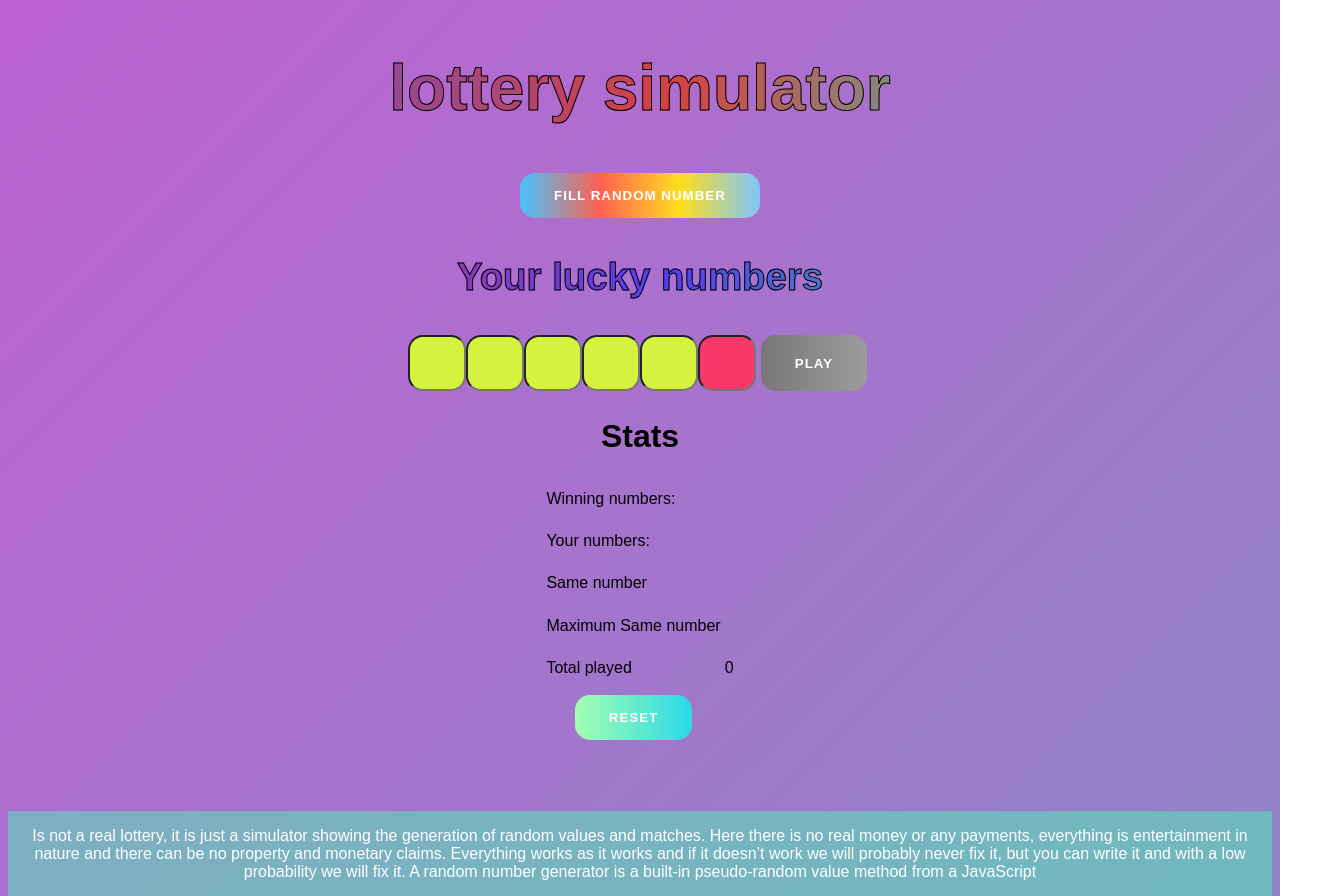
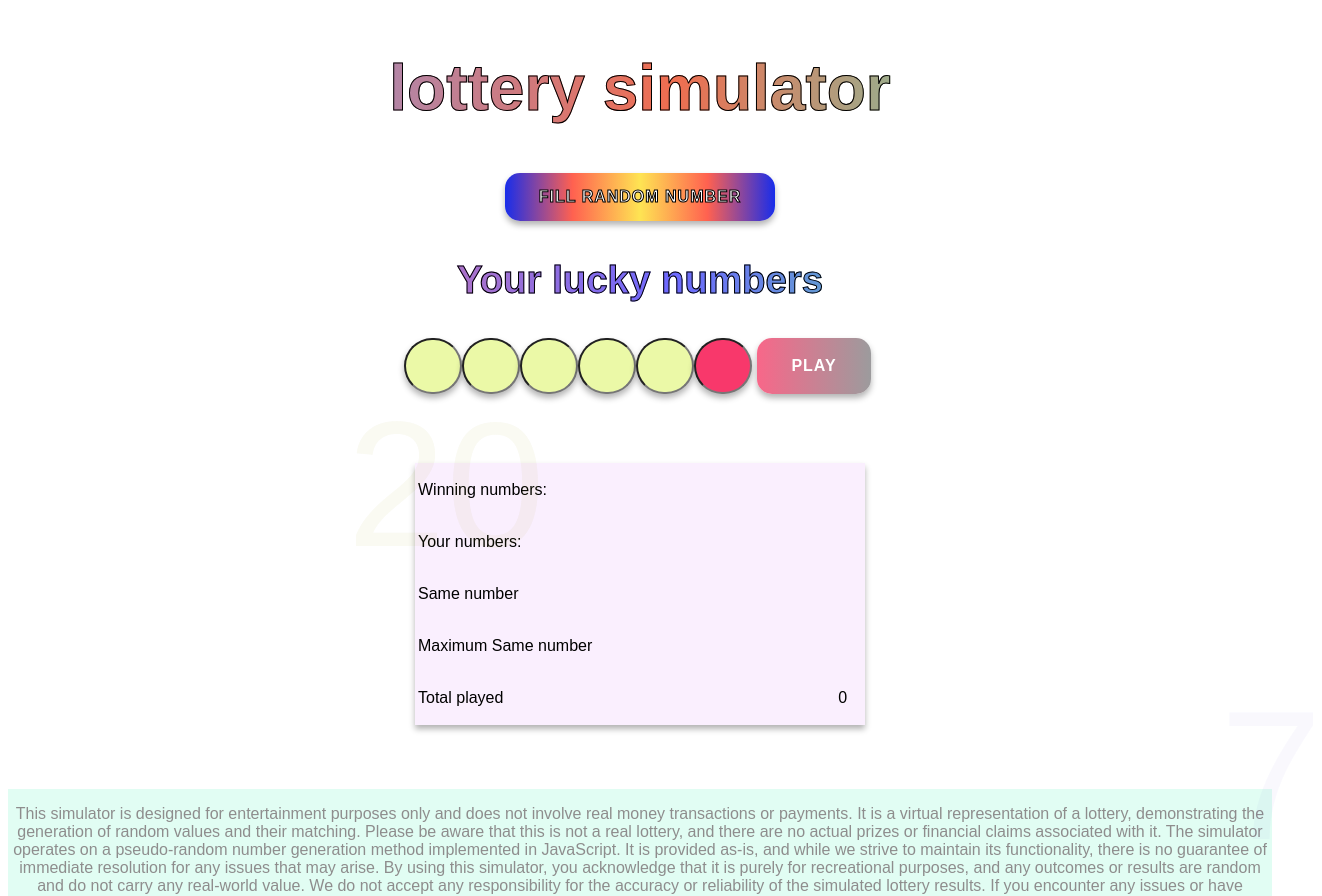
Before and after one commit to bogutskii/fakeLottery_react, a React (Create React App) app: page / in a window 1280 px wide. Shown: the top 896 px of the page, 1322 px wide, since content can reach past the window. Built offline with nearby package versions, Linux system fonts and the light colour scheme; the HTML template or start-up script is replaced by a standard one.

Commit message:
change BG, design changes

```diff
--- a/src/App.js
+++ b/src/App.js
@@ -1,10 +1,38 @@
-import React, { useState } from "react";
+import React, { useState, useEffect } from "react";
 import "./styles.css";
 import Inputs from "./Components/Inputs";
 import Stats from "./Components/Stats";
 import GeneratorRandomNumber from "./Components/GeneratorRandomNumber";
 import Footer from "./Components/Footer";
 
+const getRandomNumber = (max) => {
+  return Math.floor(Math.random() * max) + 1;
+};
+
+const getRandomColor = () => {
+  const letters = "0123456789ABCDEF";
+  let color = "#";
+  for (let i = 0; i < 6; i++) {
+    color += letters[Math.floor(Math.random() * 16)];
+  }
+  return color;
+};
+
+const createRandomDigit = () => {
+  const digit = document.createElement("div");
+  digit.className = "digit";
+  digit.style.top = `${getRandomNumber(window.innerHeight)}px`;
+  digit.style.left = `${getRandomNumber(window.innerWidth)}px`;
+  digit.textContent = getRandomNumber(65);
+  digit.style.fontSize = `${getRandomNumber(20) + 170}px`;
+  digit.style.color = `${getRandomColor()}10`;
+  digit.style.fontFamily = "sans-serif";
+  document.body.appendChild(digit);
+
+  setTimeout(() => {
+    digit.remove();
+  }, 3000);
+};
 export default function App() {
   const [isEnable, setIsEnable] = useState(true);
   const [userNumbers, setUserNumbers] = useState(Array(6).fill(""));
@@ -15,6 +43,10 @@ export default function App() {
     credits: 0,
     maxSameNum: [],
   });
+  useEffect(() => {
+    const intervalId = setInterval(createRandomDigit, 1000);
+    return () => clearInterval(intervalId);
+  }, []);
 
   const handleIsEnableChange = (isEnable) => {
     setIsEnable(isEnable);
--- a/src/Components/Footer.js
+++ b/src/Components/Footer.js
@@ -6,14 +6,11 @@ const Footer = ()=> {
   return <div className="footer">
       <div>
           <p>
-              Is not a real lottery, it is just a simulator showing the generation of random values and matches.
-
-              Here there is no real money or any payments, everything is entertainment in nature and there can be no
-              property and monetary claims.
-
-              Everything works as it works and if it doesn’t work we will probably never fix it, but you can write it
-              and with a low probability we will fix it.
-              A random number generator is a built-in pseudo-random value method from a JavaScript
+          This simulator is designed for entertainment purposes only and does not involve real money transactions or payments. It is a virtual representation of a lottery, demonstrating the generation of random values and their matching. Please be aware that this is not a real lottery, and there are no actual prizes or financial claims associated with it.
+The simulator operates on a pseudo-random number generation method implemented in JavaScript. It is provided as-is, and while we strive to maintain its functionality, there is no guarantee of immediate resolution for any issues that may arise.
+By using this simulator, you acknowledge that it is purely for recreational purposes, and any outcomes or results are random and do not carry any real-world value. We do not accept any responsibility for the accuracy or reliability of the simulated lottery results.
+If you encounter any issues or have feedback, you are welcome to report them, and we will consider improvements, although there is no guarantee of prompt resolution.
+Thank you for understanding the nature of this simulation.
           </p>
       </div>
   </div>
--- a/src/Components/Stats.js
+++ b/src/Components/Stats.js
@@ -3,12 +3,12 @@ import React, { useState, useEffect } from "react";
 const Stats = (props) => {
   const [topNumbers, setTopNumbers] = useState([]);
 
-  const resetCounter = () => {
-    props.setCounter({
-      ...props.counter,
-      playedTimes: 0,
-    });
-  };
+  // const resetCounter = () => {
+  //   props.setCounter({
+  //     ...props.counter,
+  //     playedTimes: 0,
+  //   });
+  // };
 
   const updateTopNumbers = () => {
     const allNumbers = props.userNumbers.concat(props.winningNumbers);
@@ -30,8 +30,7 @@ const Stats = (props) => {
   }, [props.winningNumbers]);
 
   return (
-    <div className="Stats">
-      <h1>Stats</h1>
+    <div className="stats">
       <table className="center">
         <tbody>
           <tr>
@@ -110,12 +109,13 @@ const Stats = (props) => {
           </tr>
           <tr>
             <td>Total played</td>
-            <td>{props.counter.playedTimes}</td>
-          </tr>
-          <tr>
-            <button onClick={resetCounter} className="btn btn2">
-              reset
-            </button>
+            <td>
+              {props.counter.playedTimes}{" "}
+              {/* <button onClick={resetCounter} className="btn btn2">
+                reset
+              </button> */}
+            </td>
+
           </tr>
         </tbody>
       </table>
--- a/src/styles.css
+++ b/src/styles.css
@@ -6,18 +6,43 @@
     grid-template-rows: auto 1fr auto;
 }
 
+@keyframes fadeInOut {
+    0% {
+      opacity: 1;
+    }
+    100% {
+      opacity: 0;
+    }
+  }
+
+  .digit {
+    position: absolute;
+    animation: fadeInOut 3s ease-in-out;
+  }
+
+/*
 body {
+    position: relative;
+    overflow: hidden;
+    font-size: 1rem;
+}
+
+body::before {
+    content: "";
+    position: fixed;
+    top: 0;
+    left: 0;
+    width: 100%;
+    height: 100%;
+    z-index: -1;
     background: linear-gradient(
-            -45deg,
-            #f66133,
-            #e73c7e,
-            #23a6d5,
-            #23d5ab,
-            #c35ed5,
-            #23d517
+        -45deg,
+        rgb(205, 253, 255),
+        #fbafcb,
+        #ffdbab
     );
-    background-size: 1800% 1800%;
-    animation: gradientBG 195s ease infinite;
+    background-size: 600% 600%;
+    animation: gradientBG 85s ease infinite;
 }
 
 @keyframes gradientBG {
@@ -30,6 +55,36 @@ body {
     100% {
         background-position: 0% 50%;
     }
+} */
+
+
+
+
+/* body {
+    background: linear-gradient(
+            -45deg,
+            rgb(205, 253, 255),
+            #fbafcb,
+            #ffdbab
+    );
+    background-size: 600% 600%;
+    animation: gradientBG 195s ease infinite;
+    font-size: 1rem;
+}
+
+@keyframes gradientBG {
+    0% {
+        background-position: 0% 50%;
+    }
+    50% {
+        background-position: 100% 50%;
+    }
+    100% {
+        background-position: 0% 50%;
+    }
+} */
+.specialNumBox, .numbox, #inputBank, .numboxBank, .btn, .btn5-mini, .white-cir, .red-cir, .gray-cir, .redWin-cir, .white-cir2, .red-cir2, .yellow-txt {
+    font-size: 1rem;
 }
 
 .specialNumBox {
@@ -38,7 +93,8 @@ body {
     font-size: x-large;
     background-color: #f8386b;
     text-align: center;
-    border-radius: 15px;
+    border-radius: 35px;
+    box-shadow: 0 4px 6px rgba(0, 0, 0, 0.3);
 }
 
 .numbox {
@@ -46,12 +102,13 @@ body {
     height: 50px;
     margin-bottom: 5px;
     margin-top: 5px;
-    background-color: #d5f33e;
+    background-color: #ebf9a7;
     font-size: x-large;
     -moz-appearance: textfield;
     appearance: textfield;
     text-align: center;
-    border-radius: 15px;
+    border-radius: 35px;
+    box-shadow: 0 4px 6px rgba(0, 0, 0, 0.3);
 }
 
 .numbox::-webkit-inner-spin-button {
@@ -67,6 +124,7 @@ body {
     width: 90px;
     text-align: center;
     padding-top: 10px;
+    box-shadow: 0 4px 6px rgba(0, 0, 0, 0.3);
 }
 
 .numboxBank {
@@ -99,27 +157,34 @@ body {
     outline: none;
     cursor: pointer;
     border-radius: 15px;
+    box-shadow: 0 4px 6px rgba(0, 0, 0, 0.3);
 }
 
 .btn1 {
-    background: linear-gradient(90deg, #c600b2, #7619fd);
+    background: linear-gradient(90deg, #f12e5f, #7619fd);
 }
 
 .btn1:disabled {
-    background: linear-gradient(90deg, #797678, #9c9b9d);
+    background: linear-gradient(90deg, #f86789, #9c9b9d);
     cursor: no-drop;
 }
 
 .btn2 {
-    background: linear-gradient(90deg, #a3ffb0, #2bd9e8);
+    background: linear-gradient(90deg, #8c99fe, #2be8c5);
+    margin: 4px;
+    padding: 6px 10px;
 }
 
 .btn3 {
-    background: linear-gradient(90deg, #49c2ff, #ff6150, #ffde1f, #7cc6ff);
+    background: linear-gradient(90deg, #182dea, #ff6150, #fee453,#ff6150, #182dea);
+    font-size: 2vh;
+    -webkit-text-stroke-width: 1px;
+    -webkit-text-stroke-color: black;
+
 }
 
 .btn4 {
-    background: linear-gradient(90deg, #38ffb1, #17d215);
+    background: linear-gradient(90deg, #38ffb1, #b9f1b8);
 }
 
 .btn5 {
@@ -128,7 +193,7 @@ body {
 
 .btn5-mini{
     padding: 5px 10px;
-    background: linear-gradient(90deg, #3f3fe5, #94dbcc);
+    background: linear-gradient(90deg, #7f7fe7, #94dbcc);
 
 }
 
@@ -161,9 +226,11 @@ body {
 .input-form {
     display: inline-flex;
 }
-
+.h1-main, .h2-main, .center, table td, .white-cir, .red-cir, .gray-cir, .redWin-cir {
+    font-size: 1rem;
+}
 .h1-main {
-    font-size: 5vw;
+    font-size: 5vw; /* Set a minimum height for the text */
     background: linear-gradient(94.23deg, rgba(8, 50, 217, 0.5) 12.41%, rgba(232, 47, 5, 0.7) 52.55%, rgba(14, 243, 198, 0.8) 89.95%);
     -webkit-background-clip: text;
     -moz-background-clip: text;
@@ -182,17 +249,23 @@ body {
     -webkit-text-fill-color: transparent;
     -webkit-text-stroke-width: 1px;
     -webkit-text-stroke-color: black;
+
 }
 
 .center {
     margin-left: auto;
     margin-right: auto;
-    font-size: 2vh;
+    font-size: 1rem;
+    box-shadow: 0 4px 6px rgba(0, 0, 0, 0.3);
+    min-width: 450px;
+    background: rgba(245, 223, 253, 0.5);
 }
 
 table td {
     text-align: left;
-    height: 3vw;
+    height: 3rem;
+    color: black;
+
 }
 
 .white-cir,.red-cir, .gray-cir,.redWin-cir  {
@@ -206,6 +279,7 @@ table td {
     font-size: 19px;
     color: #2f3e4a;
     padding: 5px;
+    box-shadow: 0 4px 6px rgba(0, 0, 0, 0.3);
 }
 .white-cir2,.red-cir2{
     font-size: 25px;
@@ -229,17 +303,25 @@ table td {
 }
 
 .yellow-txt{
-    color: rgb(149, 235, 87);
+    color: rgb(195, 230, 170);
     -webkit-text-stroke: 1px rgb(81, 177, 84);
 }
 
 .footer {
     display: flex;
-    color: white;
+    color: rgb(142, 141, 141);
     text-align: center;
-    background: rgba(83, 238, 181, 0.5);
+    background: rgba(195, 251, 231, 0.5);
     align-content: flex-end;
     margin-top: 5vw;
 
 
 }
+
+.stats {
+    display: flex;
+    color: rgb(209, 208, 208);
+    text-align: center;
+    align-content: flex-end;
+    margin-top: 5vw;
+}
```
